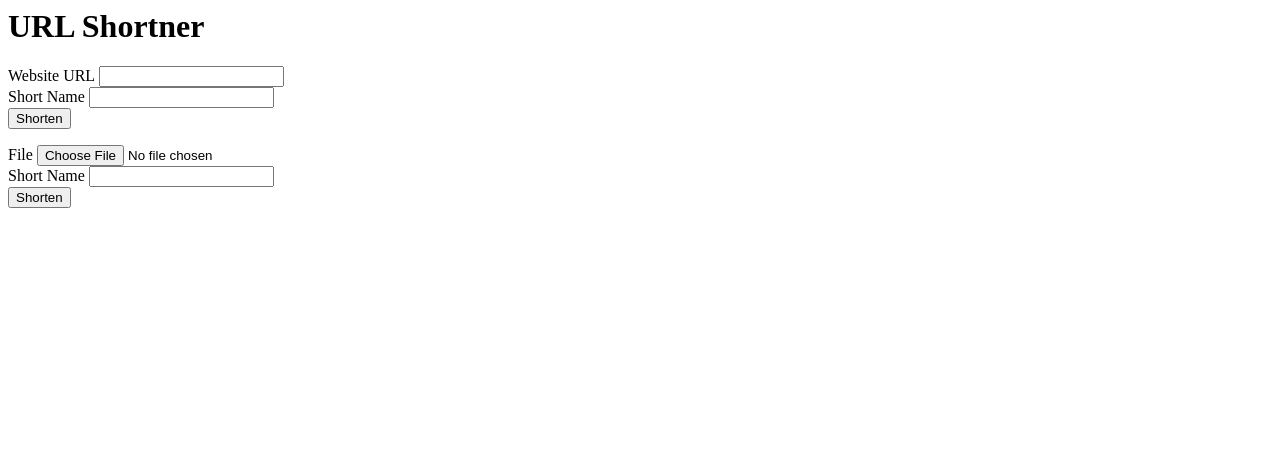
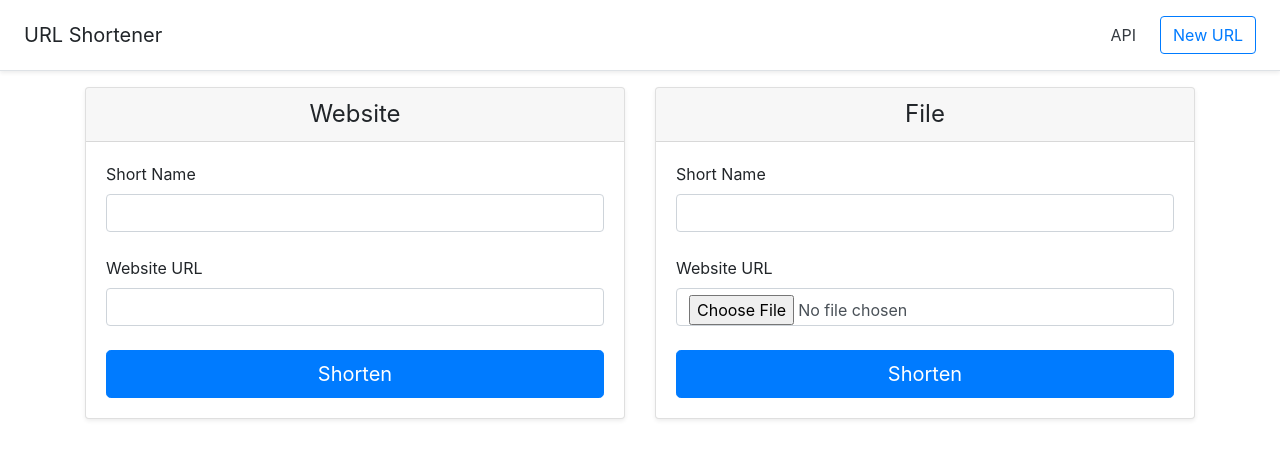
Before and after one commit to shrey08/Flask-project, a Flask app: page / in a window 1280 px wide. Shown: the top 459 px of the page. Run offline with Flask 2, Linux system fonts and the light colour scheme; some libraries are stand-ins or nearby versions.

Commit message:
Mostly-Done

```diff
--- a/url-shortner/app.py
+++ b/url-shortner/app.py
@@ -1,4 +1,4 @@
-from flask import Flask,render_template,request,redirect, url_for, flash, abort
+from flask import Flask, render_template, request, redirect, url_for, flash, abort, session, jsonify
 import json
 import os.path
 from werkzeug.utils import secure_filename
@@ -10,7 +10,7 @@ app.secret_key='ghgieaeo25883gkkgkgeit3g3j9'
 @app.route('/')
 
 def home():
-	return render_template("home.html")
+	return render_template("home.html", codes=session.keys())
 
 @app.route('/your-url',methods=['GET','POST'])
 
@@ -38,6 +38,7 @@ def your_url():
 
 		with open('urls.json','w') as url_file:
 			json.dump(urls,url_file)
+			session[request.form['code']]=True
 
 		return render_template("your_url.html",code=request.form['code'])
 
@@ -59,3 +60,7 @@ def redirect_to_url(code):
 @app.errorhandler(404)
 def page_not_found(error):
 	return render_template('page_not_found.html'), 404
+
+@app.route('/api')
+def session_api():
+	return jsonify(list(session.keys()))
--- /dev/null
+++ b/url-shortner/templates/base.html
@@ -0,0 +1,43 @@
+<!doctype html>
+<html lang="en">
+
+<head>
+  <!-- Required meta tags -->
+  <meta charset="utf-8">
+  <meta name="viewport" content="width=device-width, initial-scale=1, shrink-to-fit=no">
+
+  <!-- Bootstrap CSS -->
+  <link rel="stylesheet" href="{{ url_for('static', filename='bootstrap.min.css') }}">
+
+  <title>{% block title %}{% endblock %}</title>
+</head>
+
+<body>
+
+  <div class="d-flex flex-column flex-md-row align-items-center p-3 px-md-4 mb-3 bg-white border-bottom shadow-sm">
+    <h5 class="my-0 mr-md-auto font-weight-normal">URL Shortener</h5>
+    <nav class="my-2 my-md-0 mr-md-3">
+      <a class="p-2 text-dark" href="{{ url_for('session_api') }}">API</a>
+    </nav>
+    <a class="btn btn-outline-primary" href="{{ url_for('home') }}">New URL</a>
+  </div>
+
+
+  {% for message in get_flashed_messages() %}
+  <div class="container text-center">
+    <div class="p-3 mb-2 bg-danger text-white">{{ message }}</div>
+  </div>
+  <br>
+  {% endfor %}
+
+
+  {% block main %}{% endblock %}
+
+  <!-- Optional JavaScript -->
+  <!-- jQuery first, then Popper.js, then Bootstrap JS -->
+  <script src="{{ url_for('static', filename='jquery-3.3.1.slim.min.js') }}"></script>
+  <script src="{{ url_for('static', filename='popper.min.js') }}"></script>
+  <script src="{{ url_for('static', filename='bootstrap.min.js') }}"></script>
+</body>
+
+</html>
--- a/url-shortner/templates/home.html
+++ b/url-shortner/templates/home.html
@@ -1,25 +1,56 @@
-<h1>URL Shortner</h1>
-{% for message in get_flashed_messages() %}
-<h2>{{ message }}</h2>
-{% endfor %}
-<form action="your-url" method="post">
-	<label for="url">Website URL</label>
-	<input type="url" name="url" value="" required>
-	<br>
-	<label for="code">Short Name</label>
-	<input type="text" name="code" value="" required>
-	<br>
-	<input type="submit" value="Shorten">
+{% extends 'base.html' %}
 
-</form>
+{% block title %}URL Shortener{% endblock %}
 
-<form action="your-url" method="post" enctype="multipart/form-data">
-	<label for="file">File</label>
-	<input type="file" name="file" value="" required>
-	<br>
-	<label for="code">Short Name</label>
-	<input type="text" name="code" value="" required>
-	<br>
-	<input type="submit" value="Shorten">
+{% block main %}
 
-</form>
+
+<div class="container">
+  <div class="card-deck mb-3">
+    <div class="card mb-4 shadow-sm">
+      <div class="card-header">
+        <h4 class="my-0 font-weight-normal text-center">Website</h4>
+      </div>
+      <div class="card-body">
+        <form action="your-url" method="post">
+          <label for="code">Short Name</label>
+          <input type="text" class="form-control" name="code" id="code" value="" required>
+          <br>
+          <label for="url">Website URL</label>
+          <input type="url" class="form-control" name="url" id="url" value="" required>
+          <br>
+          <button class="btn btn-primary btn-lg btn-block" type="submit">Shorten</button>
+        </form>
+      </div>
+    </div>
+    <div class="card mb-4 shadow-sm">
+      <div class="card-header">
+        <h4 class="my-0 font-weight-normal text-center">File</h4>
+      </div>
+      <div class="card-body">
+        <form action="your-url" method="post" enctype="multipart/form-data">
+          <label for="code">Short Name</label>
+          <input type="text" class="form-control" name="code" id="code" value="" required>
+          <br>
+          <label for="long_url">Website URL</label>
+          <input type="file" class="form-control" name="file" id="file" required>
+          <br>
+          <button class="btn btn-primary btn-lg btn-block" type="submit">Shorten</button>
+        </form>
+      </div>
+    </div>
+  </div>
+
+  {% if codes %}
+  <h2>Codes you have created:</h2>
+  <ul>
+    {% for code in codes %}
+    <a href="{{ url_for('redirect_to_url', code=code) }}">
+      <li>{{ code }}</li>
+    </a>
+    {% endfor %}
+  </ul>
+  {% endif %}
+</div>
+
+{% endblock %}
--- a/url-shortner/urls.json
+++ b/url-shortner/urls.json
@@ -1 +1 @@
-{"go": {"url": "https://yahoo.com"}, "hi": {"url": "https://google.com"}, "yo": {"url": "https://youtube.com"}, "Website screenshot": {"file": "Website screenshotScreenshot_1.png"}, "Website screenshot 2": {"file": "Website screenshot 2Screenshot_2.png"}, "screenshot": {"file": "screenshotScreenshot_4.png"}}
+{"go": {"url": "https://google.com"}, "yo": {"url": "https://youtube.com"}, "ya": {"url": "https://yahoo.com"}}
```
Also changed, not shown: url-shortner/templates/page_not_found.html (+15 -3 lines), url-shortner/templates/your_url.html (+25 -2 lines).
